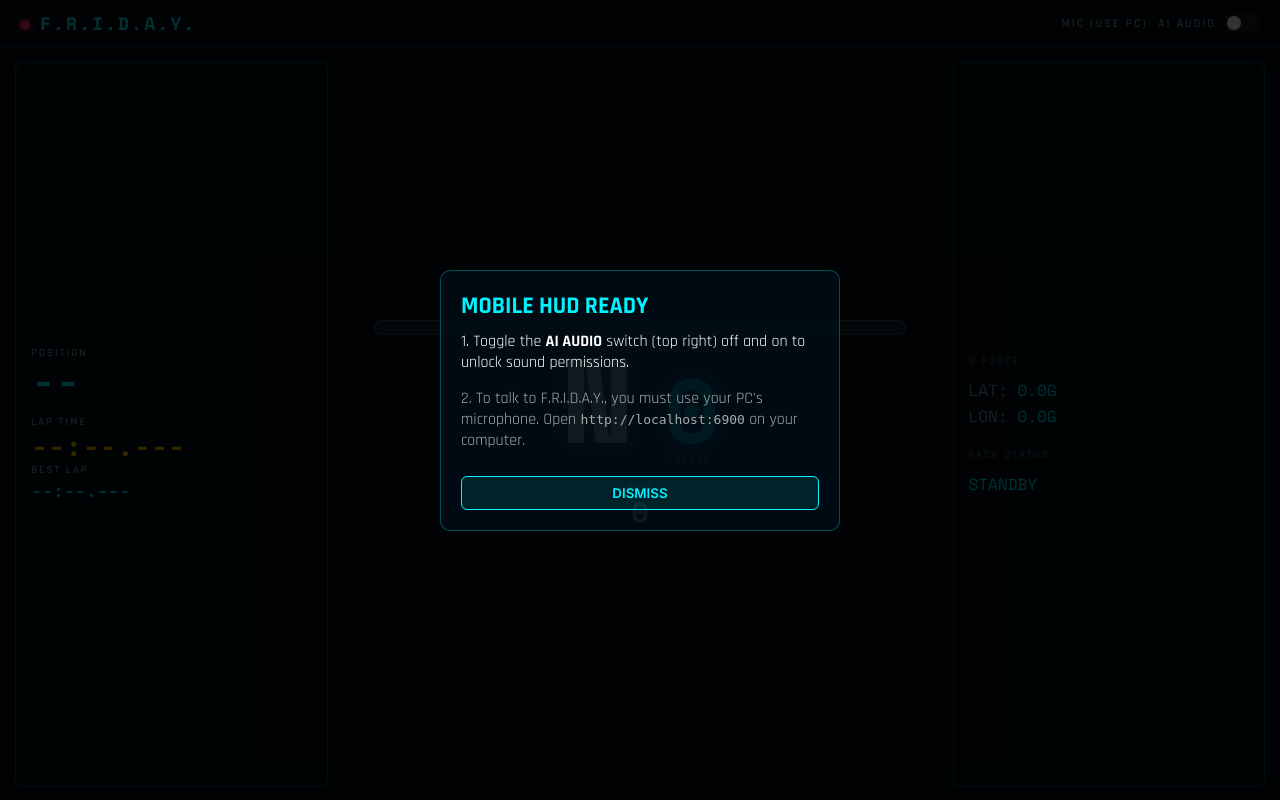
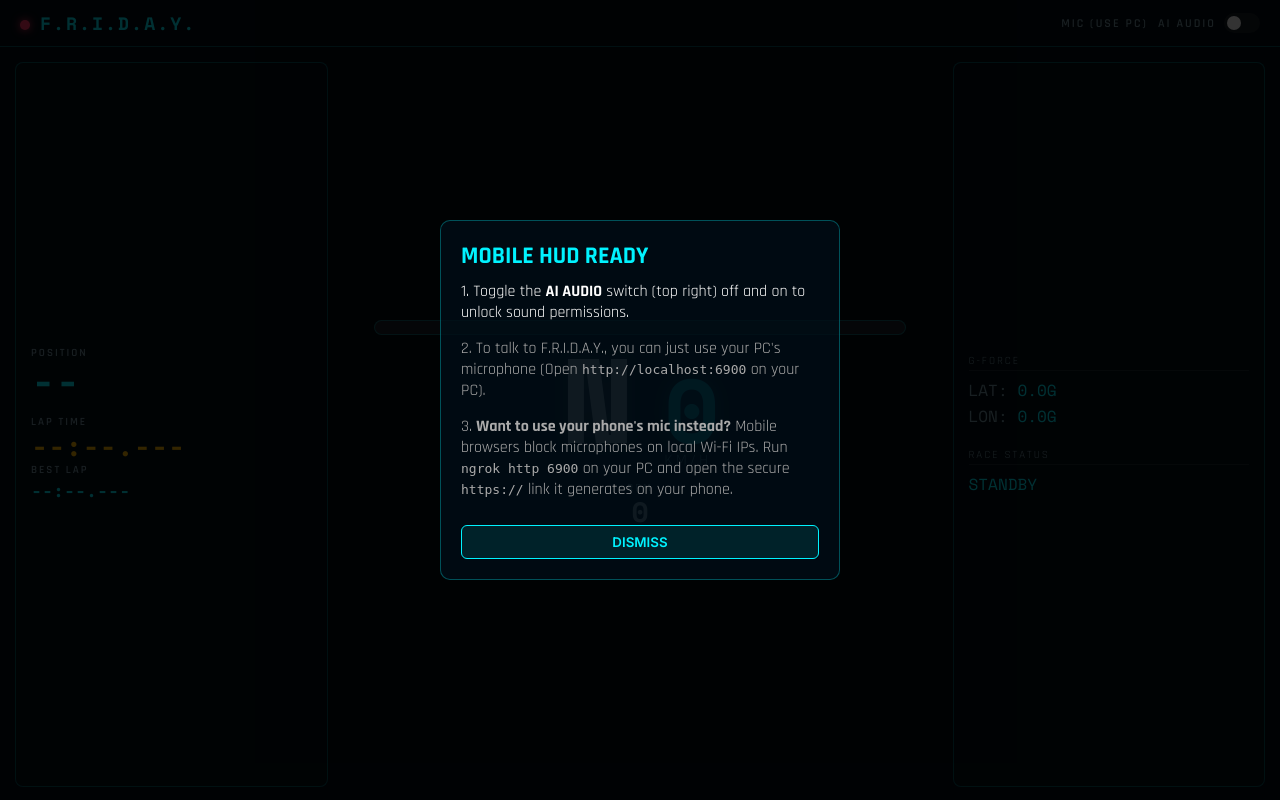
Before and after one commit to sathwik-e/Pitwall, a Flask app: template templates/mobile.html in a window 1280 px wide. Run offline with Flask 3, Linux system fonts and the light colour scheme; the template is opened without the code that fills it, so the values that code supplies are empty; some libraries are stand-ins or nearby versions.

Commit message:
Add Ngrok instructions to mobile setup guide for microphone support

```diff
--- a/templates/mobile.html
+++ b/templates/mobile.html
@@ -102,7 +102,8 @@
     <div class="setup-box">
       <h2 style="color: #00f3ff; margin-bottom: 10px;">MOBILE HUD READY</h2>
       <p style="margin-bottom: 15px; color: #fff;">1. Toggle the <b>AI AUDIO</b> switch (top right) off and on to unlock sound permissions.</p>
-      <p style="margin-bottom: 25px; color: #aaa;">2. To talk to F.R.I.D.A.Y., you must use your PC's microphone. Open <code>http://localhost:6900</code> on your computer.</p>
+      <p style="margin-bottom: 15px; color: #aaa;">2. To talk to F.R.I.D.A.Y., you can just use your PC's microphone (Open <code>http://localhost:6900</code> on your PC).</p>
+      <p style="margin-bottom: 25px; color: #aaa;">3. <b>Want to use your phone's mic instead?</b> Mobile browsers block microphones on local Wi-Fi IPs. Run <code>ngrok http 6900</code> on your PC and open the secure <code>https://</code> link it generates on your phone.</p>
       <button onclick="document.getElementById('setupGuide').style.display='none'" class="ptt-btn">DISMISS</button>
     </div>
   </div>
```
